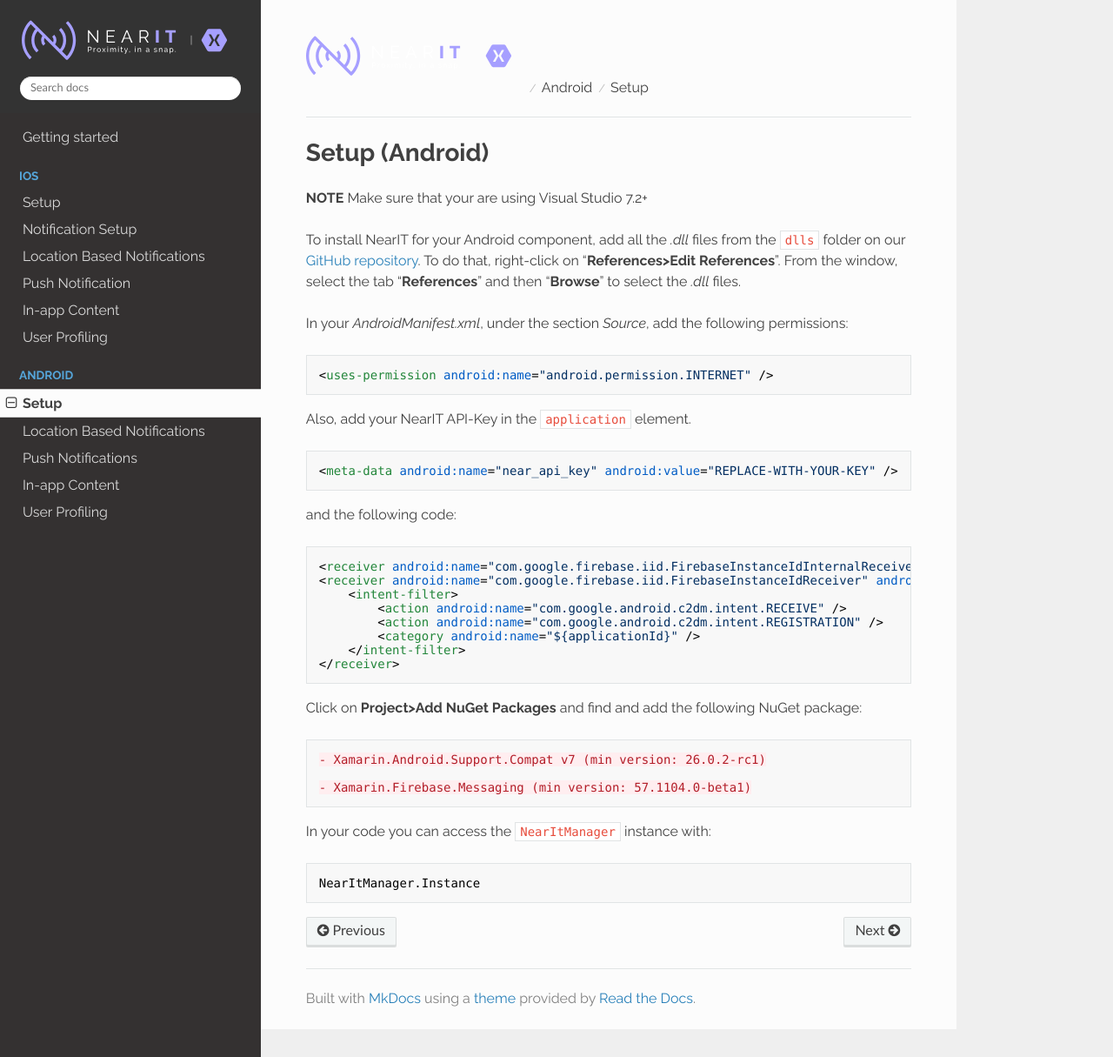
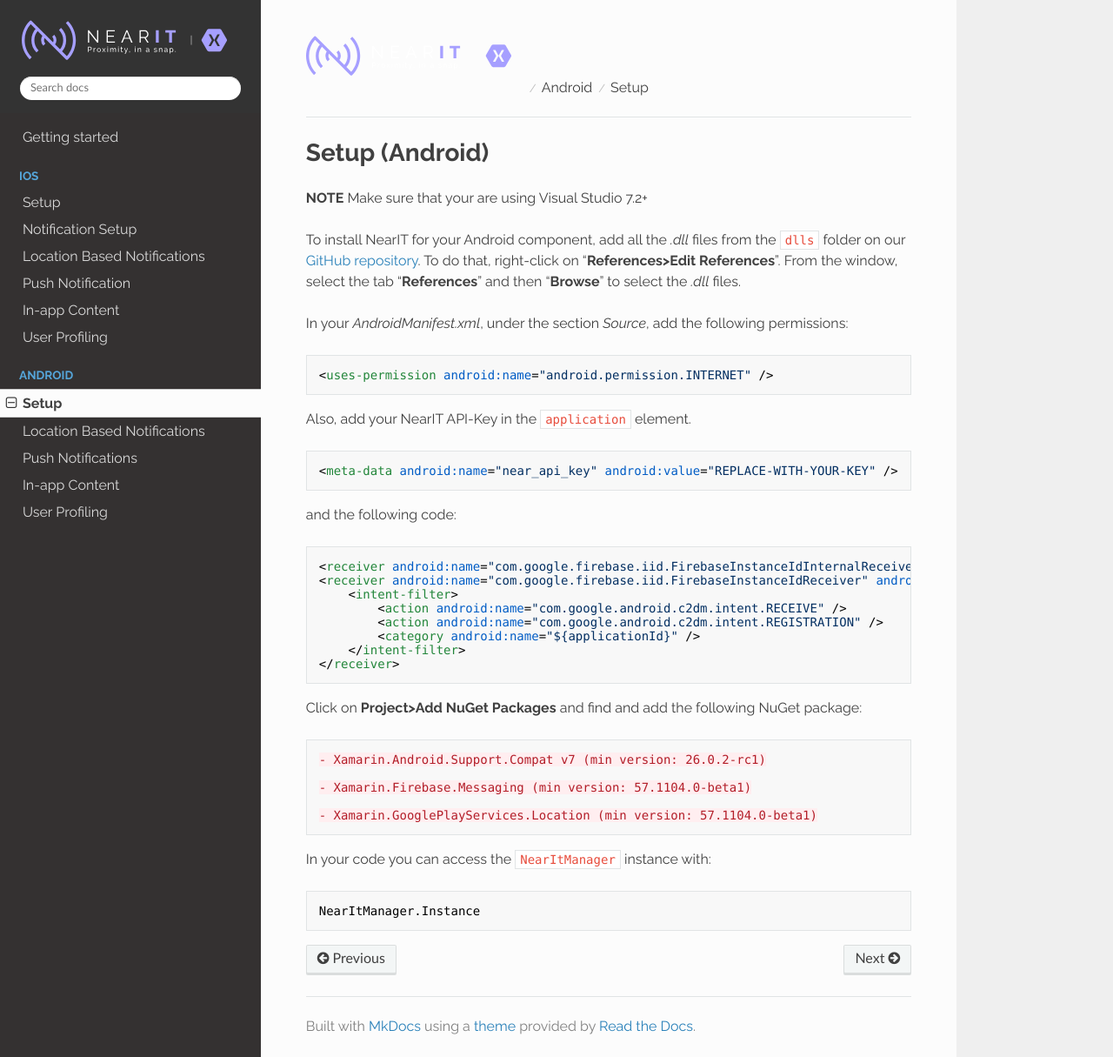
Before and after one commit to nearit/Xamarin-SDK, an MkDocs documentation site: the page built from docs/android/setup.md, in a window 1280 px wide and 1215 px high. Shown: the whole window at 87% size. Built offline with MkDocs 1.6.1, drawn with Linux system fonts in a browser that asks for light colours; nearby versions of some CDN libraries; old or Windows-style settings are respelled for this version of MkDocs.

Commit message:
Update setup.md

````diff
--- a/docs/android/setup.md
+++ b/docs/android/setup.md
@@ -29,6 +29,8 @@ Click on **Project>Add NuGet Packages** and find and add the following NuGet pac
 - Xamarin.Android.Support.Compat v7 (min version: 26.0.2-rc1)
 
 - Xamarin.Firebase.Messaging (min version: 57.1104.0-beta1)
+
+- Xamarin.GooglePlayServices.Location (min version: 57.1104.0-beta1)
 ```
 
 In your code you can access the `NearItManager` instance with:
````
